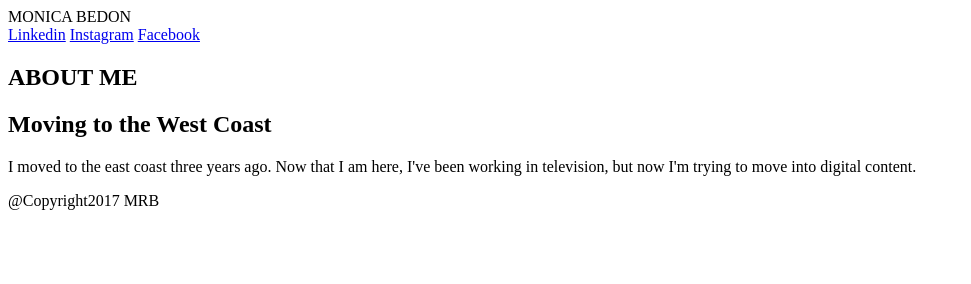
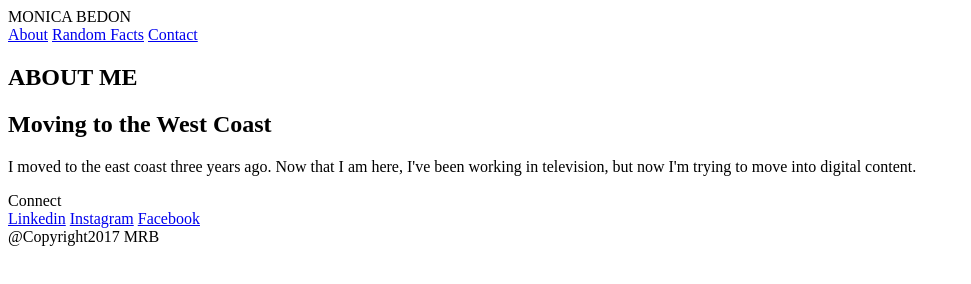
Before and after one commit to Monbedon/HW-Wireframe, a plain HTML site: page index.html in a window 1280 px wide. Shown: the whole page, without its empty margins (0-971 px from the left). Drawn offline with Linux system fonts and the light colour scheme.

Commit message:
index.html

```diff
--- a/index.html
+++ b/index.html
@@ -7,9 +7,9 @@
 
 
 <nav>
-	<a href="/Linkedin/">Linkedin</a>
-	<a href="/Instagram/">Instagram</a>
-	<a href="/Facebook/">Facebook</a>
+	<a href="/About/">About</a>
+	<a href="/Random Facts/">Random Facts</a>
+	<a href="/Contact/">Contact</a>
 </nav>
 
 <section>
@@ -26,8 +26,11 @@
 </section>
 
 
-<aside></aside>
+<aside>Connect</aside>
 
+	<a href="/Linkedin/">Linkedin</a>
+	<a href="/Instagram/">Instagram</a>
+	<a href="/Facebook/">Facebook</a>
 
 <footer> @Copyright2017 MRB</footer>
 
```
